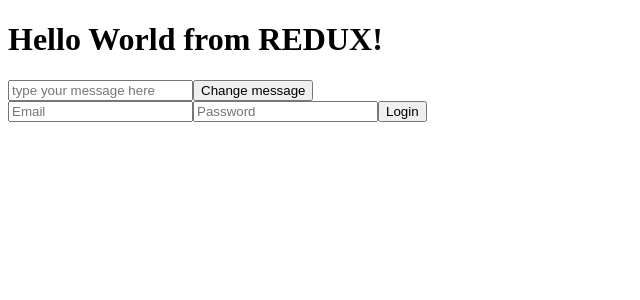
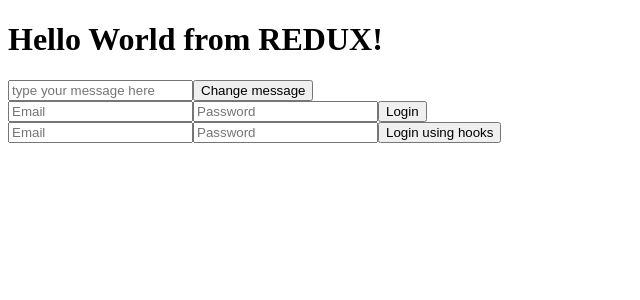
Before and after one commit to CraftAcademy/redux_demo_2020_03_17, a React (Create React App) app: page / in a window 1280 px wide. Shown: the top 300 px of the page, without its empty margins (0-640 px from the left). Built offline with nearby package versions, Linux system fonts and the light colour scheme; no server answers; what j-tockauth would draw is missing.

Commit message:
adds example of component that uses application sstate using hooks

```diff
--- a/src/App.jsx
+++ b/src/App.jsx
@@ -4,6 +4,7 @@
 import DisplayMessage from './DisplayMessage'
 import DisplayArticles from './DisplayArticles'
 import Login from './Login'
+import HooksLogin from './HooksLogin'
 import { fetchArticles } from './state/actions/articleActions'
 import { bindActionCreators } from 'redux'
 import { CHANGE_GREETING } from './state/actions/actionTypes'
@@ -26,6 +27,7 @@
 			</button>
 
 			<Login />
+			<HooksLogin />
 			<DisplayArticles />
 		</>
 	)
--- /dev/null
+++ b/src/HooksLogin.jsx
@@ -0,0 +1,36 @@
+import React from 'react'
+import { onLogin, onLogout } from './modules/auth'
+import { useSelector, useDispatch } from 'react-redux'
+
+const HooksLogin = () => {
+	const dispatch = useDispatch()
+	const authenticated = useSelector(state => state.auth.authenticated)
+	const userEmail = useSelector(state => state.auth.userEmail)
+
+
+	let login
+	if (authenticated) {
+		login = (
+			<>
+				<button onClick={event => onLogout(event, dispatch)}>Logout</button>
+			</>
+		)
+	} else {
+		login = (
+			<form onSubmit={event => onLogin(event, dispatch)}>
+				<input name="email" placeholder="Email" />
+				<input name="password" type="password" placeholder="Password" />
+				<button type="submit">
+					Login using hooks
+          </button>
+			</form>
+		)
+	}
+	return (
+		<>
+			{login}
+		</>
+	)
+}
+
+export default HooksLogin
--- a/src/Login.jsx
+++ b/src/Login.jsx
@@ -1,5 +1,5 @@
 import React, { Component } from 'react'
-import auth from './modules/auth'
+import { auth } from './modules/auth'
 import { connect } from 'react-redux'
 
 class Login extends Component {
--- a/src/modules/auth.js
+++ b/src/modules/auth.js
@@ -1,8 +1,25 @@
 import JtockAuth from "j-tockauth";
 
 const auth = new JtockAuth({
-  host: "http://localhost:3000",
-  prefixUrl: "/api/v1"
+	host: "http://localhost:3000",
+	prefixUrl: "/api/v1"
 });
 
-export default auth;
+const onLogin = (event, dispatch) => {
+	event.preventDefault()
+	auth.signIn(event.target.elements.email.value, event.target.elements.password.value)
+		.then(response => {
+			dispatch({ type: 'AUTHENTICATE', payload: { authenticated: true, userEmail: response.data.email } })
+			dispatch({ type: 'CHANGE_GREETING', payload: `Welcome ${response.data.email}` })
+		})
+		.catch(error => {
+			let errorMessage = error.response.data.errors[0]
+			dispatch({ type: 'CHANGE_GREETING', payload: errorMessage })
+		});
+}
+
+const onLogout = () => {
+	return null
+}
+
+export { auth, onLogin, onLogout };
--- a/src/state/reducers/greetingsReducer.js
+++ b/src/state/reducers/greetingsReducer.js
@@ -11,7 +11,7 @@
 		case actionTypes.CHANGE_GREETING:
 			return {
 				...greetings,
-				message: greetings.new_message
+				message: action.payload || greetings.new_message
 			}
 		default:
 			return greetings
```
